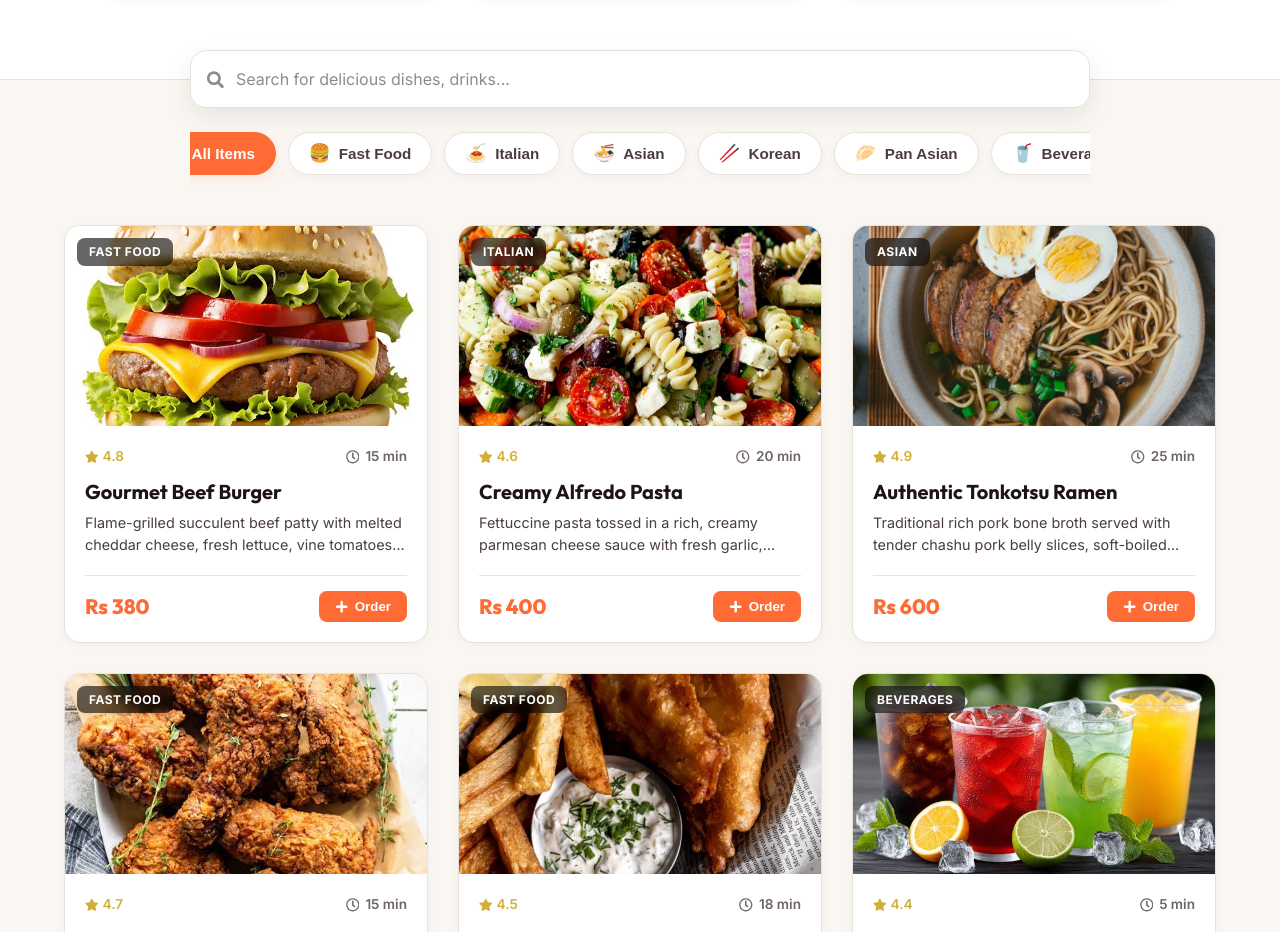
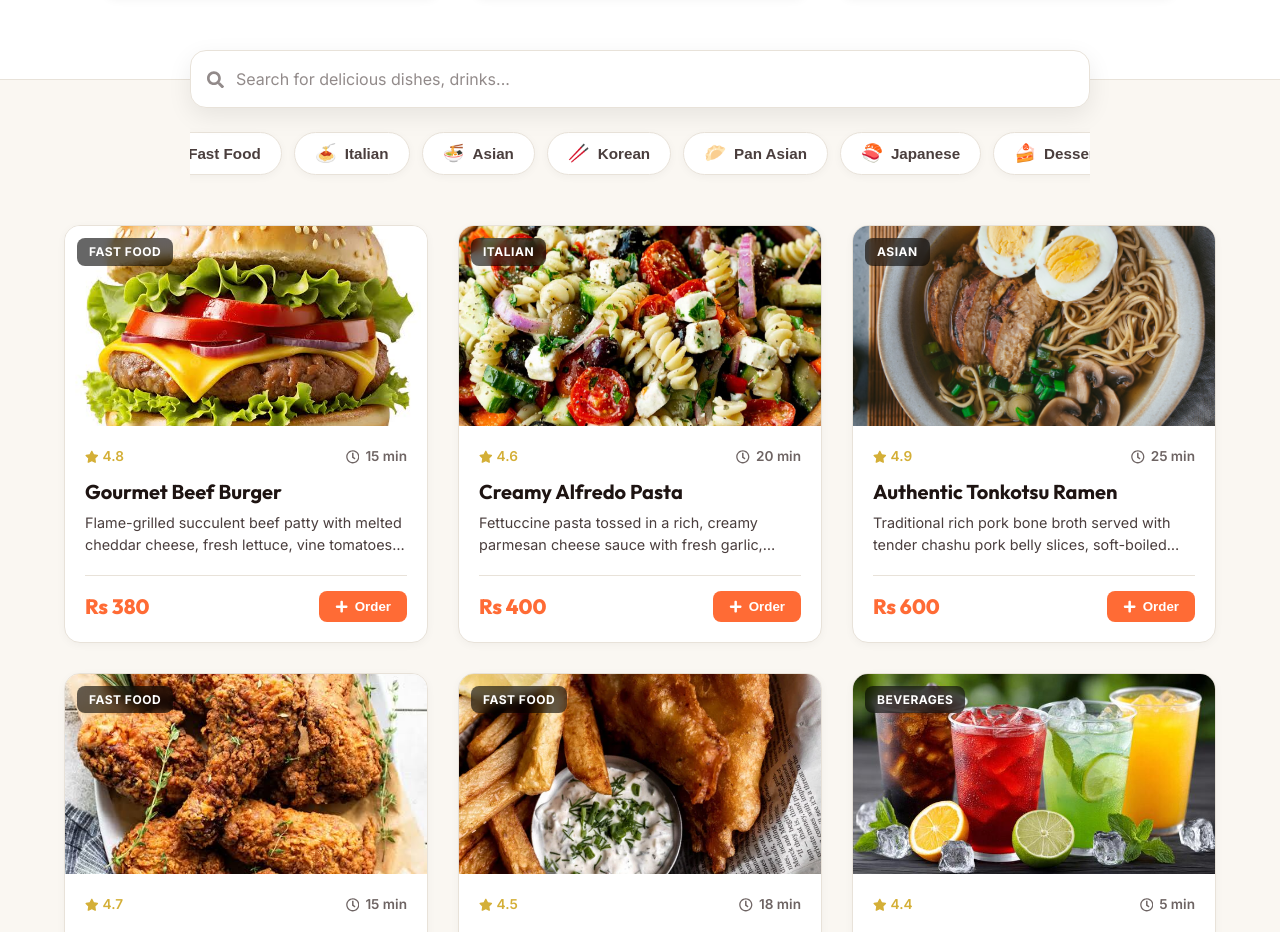
Before and after one commit to ke961/Restaurant-Management-Web, a React app in the folder Frontend/: page / in a window 1280 px wide. Shown: the part 1060-1992 px from the top of the page. Built offline with nearby package versions, Linux system fonts and the light colour scheme; the HTML template or start-up script is replaced by a standard one.

Commit message:
Update SearchBar.jsx
updated

```diff
--- a/Frontend/src/Components/SearchBar.jsx
+++ b/Frontend/src/Components/SearchBar.jsx
@@ -9,6 +9,8 @@ function SearchBar({ searchQuery, setSearchQuery, selectedCategory, setSelectedC
     { id: "Asian", label: "Asian", icon: "🍜" },
     { id: "Korean", label: "Korean", icon: "🥢" },
     { id: "Pan Asian", label: "Pan Asian", icon: "🥟" },
+    { id: "Japanese", label: "Japanese", icon: "🍣" },
+    { id: "Desserts", label: "Desserts", icon: "🍰" },
     { id: "Beverages", label: "Beverages", icon: "🥤" },
   ];
 
```
